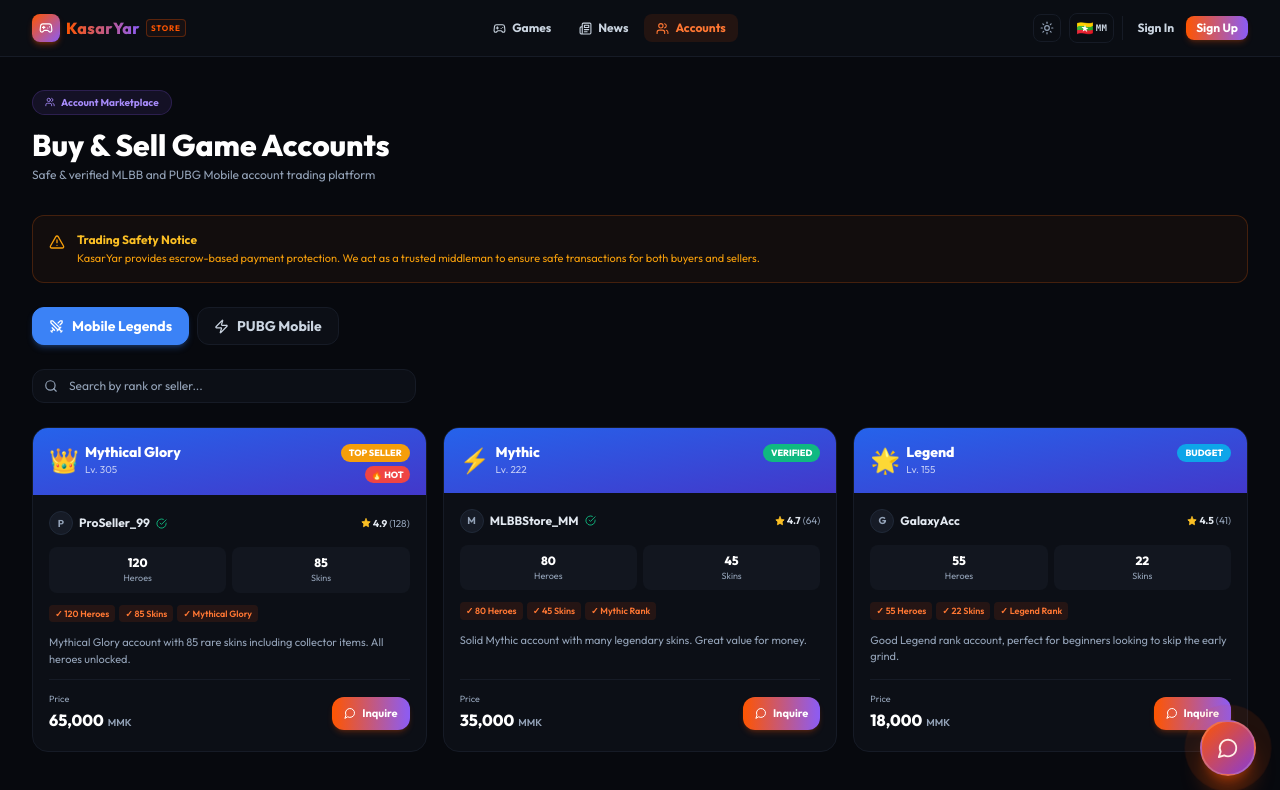
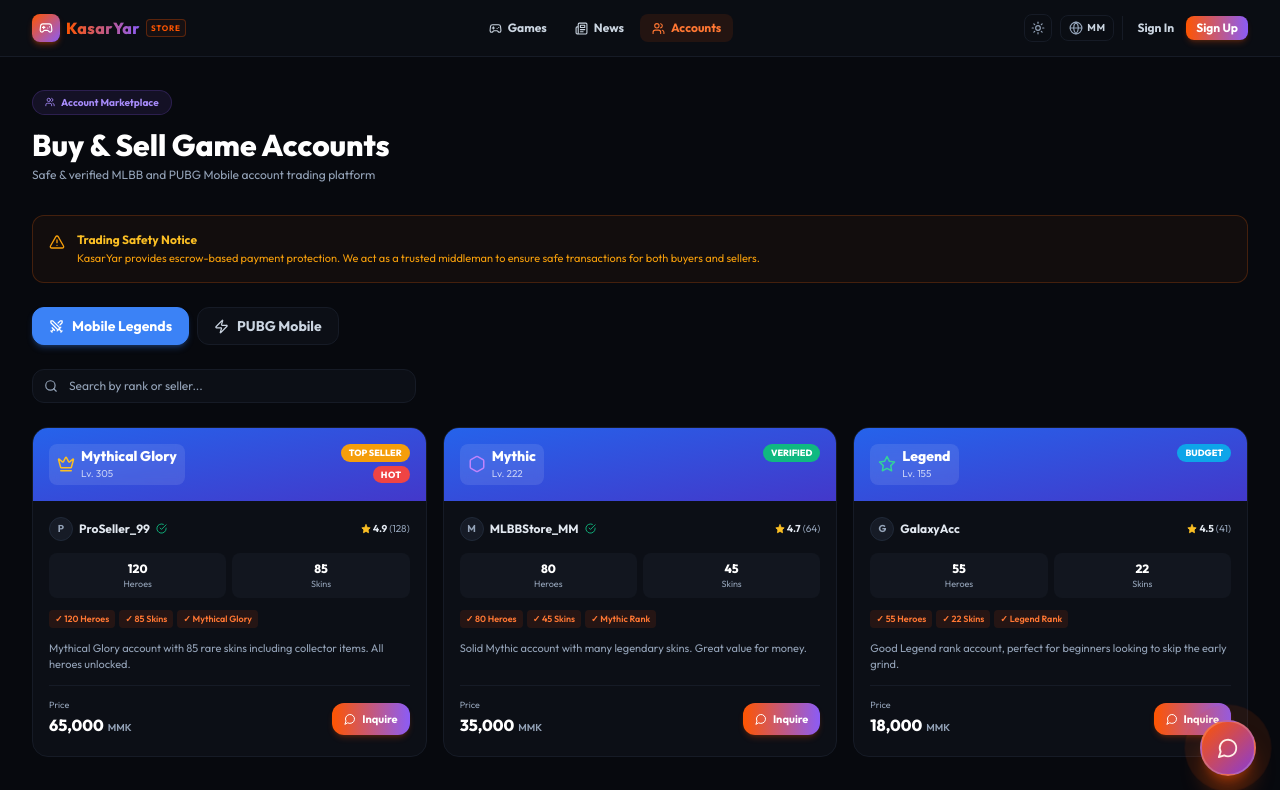
Before and after one commit to soeyehtut2002/kasaryar, a React (Vite) app in the folder frontend/: page /accounts in a window 1280 px wide. Shown: the top 790 px of the page. Built offline with nearby package versions, Linux system fonts and the light colour scheme.

Commit message:
Remove emojis and refine UI for a cleaner design

```diff
--- a/frontend/src/components/chat/FloatingChat.tsx
+++ b/frontend/src/components/chat/FloatingChat.tsx
@@ -51,7 +51,7 @@
   const t = {
     en: {
       tagline: 'We typically reply in minutes',
-      welcomeTitle: 'Hi there 👋',
+      welcomeTitle: 'Hi there',
       welcomeBody: 'Ask us anything, or share your feedback.',
       startChat: 'Start a conversation',
       viewAll: 'View all conversations',
@@ -69,7 +69,7 @@
     },
     mm: {
       tagline: 'ကျွန်ုပ်တို့ မိနစ်အနည်းငယ်အတွင်း ဖြေကြားပါမည်',
-      welcomeTitle: 'မင်္ဂလာပါ 👋',
+      welcomeTitle: 'မင်္ဂလာပါ',
       welcomeBody: 'ဘာမဆို မေးမြန်းနိုင်ပါသည်။',
       startChat: 'စကားစတင်ပြောဆိုပါ',
       viewAll: 'စကားပြောမှတ်တမ်းများ',
@@ -438,7 +438,7 @@
                             <span className="text-[9px] text-slate-400 shrink-0">{formatDate(room.updatedAt)}</span>
                           </div>
                           <p className="text-[11px] text-slate-500 dark:text-slate-400 truncate">
-                            {lastMsg ? (lastMsg.isAdmin ? '🟢 ' : '👤 ') + lastMsg.message : 'No messages yet'}
+                            {lastMsg ? (lastMsg.isAdmin ? 'Support: ' : 'You: ') + lastMsg.message : 'No messages yet'}
                           </p>
                         </div>
                       </button>
@@ -508,7 +508,7 @@
                     K
                   </div>
                   <div className="bg-white dark:bg-slate-800 border border-slate-100 dark:border-slate-700/50 text-slate-800 dark:text-slate-200 px-3.5 py-2.5 rounded-2xl rounded-tl-sm text-xs leading-relaxed shadow-sm">
-                    Hi there! How can we help you today? 👋
+                    Hi there! How can we help you today?
                   </div>
                 </div>
 
--- a/frontend/src/components/layout/Navbar.tsx
+++ b/frontend/src/components/layout/Navbar.tsx
@@ -4,7 +4,7 @@
 import { useLanguage } from '../../context/LanguageContext';
 import { useTheme } from '../../context/ThemeContext';
 import {
-  Shield, LogOut, LayoutDashboard, Sun, Moon,
+  Shield, LogOut, LayoutDashboard, Sun, Moon, Globe,
   Gamepad2, Newspaper, Users, Menu, X
 } from 'lucide-react';
 
@@ -100,10 +100,10 @@
             {/* Language */}
             <button
               onClick={() => setLanguage(language === 'en' ? 'mm' : 'en')}
-              className="px-1.5 py-1 text-xs font-extrabold rounded-lg border border-slate-200 dark:border-dark-800 text-slate-700 dark:text-slate-300 hover:bg-slate-100 dark:hover:bg-dark-800/50 transition-all flex items-center gap-0.5 cursor-pointer"
+              className="px-2 py-1 text-xs font-bold rounded-lg border border-slate-200 dark:border-dark-800 text-slate-700 dark:text-slate-300 hover:bg-slate-100 dark:hover:bg-dark-800/50 transition-all flex items-center gap-1 cursor-pointer"
             >
-              <span className="text-sm">{language === 'en' ? '🇲🇲' : '🇺🇸'}</span>
-              <span className="text-[9px] tracking-wider uppercase font-mono">{language === 'en' ? 'MM' : 'EN'}</span>
+              <Globe size={14} className="text-slate-400" />
+              <span className="text-[10px] tracking-wider uppercase">{language === 'en' ? 'MM' : 'EN'}</span>
             </button>
 
             {/* Auth */}
--- a/frontend/src/pages/AccountsPage.tsx
+++ b/frontend/src/pages/AccountsPage.tsx
@@ -1,7 +1,7 @@
 import React, { useState } from 'react';
 import { useLanguage } from '../context/LanguageContext';
 import {
-  Star, CheckCircle, AlertTriangle,
+  Star, CheckCircle, AlertTriangle, Award, Medal, Hexagon,
   MessageCircle, Search, Crown, Swords, Zap, Users
 } from 'lucide-react';
 
@@ -14,7 +14,7 @@
   rating: number;
   reviewCount: number;
   rank: string;
-  rankIcon: string;
+  rankIcon: React.ReactNode;
   level: number;
   heroes?: number;
   skins?: number;
@@ -34,7 +34,7 @@
 const LISTINGS: AccountListing[] = [
   {
     id: 1, game: 'MLBB', seller: 'ProSeller_99', rating: 4.9, reviewCount: 128,
-    rank: 'Mythical Glory', rankIcon: '👑', level: 305,
+    rank: 'Mythical Glory', rankIcon: <Crown size={18} className="text-amber-400" />, level: 305,
     heroes: 120, skins: 85,
     price: 65000, verified: true, hot: true,
     badge: 'TOP SELLER', badgeColor: 'bg-amber-500',
@@ -45,7 +45,7 @@
   },
   {
     id: 2, game: 'MLBB', seller: 'MLBBStore_MM', rating: 4.7, reviewCount: 64,
-    rank: 'Mythic', rankIcon: '⚡', level: 222,
+    rank: 'Mythic', rankIcon: <Hexagon size={18} className="text-purple-400" />, level: 222,
     heroes: 80, skins: 45,
     price: 35000, verified: true, hot: false,
     badge: 'VERIFIED', badgeColor: 'bg-emerald-500',
@@ -56,7 +56,7 @@
   },
   {
     id: 3, game: 'MLBB', seller: 'GalaxyAcc', rating: 4.5, reviewCount: 41,
-    rank: 'Legend', rankIcon: '🌟', level: 155,
+    rank: 'Legend', rankIcon: <Star size={18} className="text-emerald-400" />, level: 155,
     heroes: 55, skins: 22,
     price: 18000, verified: false, hot: false,
     badge: 'BUDGET', badgeColor: 'bg-sky-500',
@@ -67,7 +67,7 @@
   },
   {
     id: 4, game: 'PUBGM', seller: 'PUBGKing_01', rating: 4.8, reviewCount: 97,
-    rank: 'Conqueror', rankIcon: '💎', level: 80,
+    rank: 'Conqueror', rankIcon: <Crown size={18} className="text-red-400" />, level: 80,
     characters: 5, outfits: 60,
     price: 75000, verified: true, hot: true,
     badge: 'TOP SELLER', badgeColor: 'bg-amber-500',
@@ -78,7 +78,7 @@
   },
   {
     id: 5, game: 'PUBGM', seller: 'TopUp_Center', rating: 4.6, reviewCount: 53,
-    rank: 'Ace', rankIcon: '🏆', level: 65,
+    rank: 'Ace', rankIcon: <Award size={18} className="text-amber-300" />, level: 65,
     characters: 3, outfits: 30,
     price: 40000, verified: true, hot: false,
     badge: 'VERIFIED', badgeColor: 'bg-emerald-500',
@@ -89,7 +89,7 @@
   },
   {
     id: 6, game: 'PUBGM', seller: 'BudgetAcc_MM', rating: 4.2, reviewCount: 28,
-    rank: 'Platinum', rankIcon: '🥈', level: 45,
+    rank: 'Platinum', rankIcon: <Medal size={18} className="text-slate-300" />, level: 45,
     characters: 2, outfits: 12,
     price: 15000, verified: false, hot: false,
     badge: 'BUDGET', badgeColor: 'bg-sky-500',
@@ -194,8 +194,8 @@
             }`}>
               <div className="flex items-start justify-between">
                 <div>
-                  <div className="flex items-center gap-1.5 mb-1">
-                    <span className="text-2xl">{item.rankIcon}</span>
+                  <div className="flex items-center gap-1.5 mb-1 bg-white/10 w-fit px-2 py-1 rounded-lg backdrop-blur-sm">
+                    {item.rankIcon}
                     <div>
                       <p className="text-white font-black text-sm leading-tight">{item.rank}</p>
                       <p className="text-white/70 text-[10px]">Lv. {item.level}</p>
@@ -207,8 +207,8 @@
                     {item.badge}
                   </span>
                   {item.hot && (
-                    <span className="bg-red-500 text-white text-[9px] font-extrabold px-1.5 py-0.5 rounded-full flex items-center gap-0.5">
-                      🔥 HOT
+                    <span className="bg-red-500 text-white text-[9px] font-extrabold px-2 py-0.5 rounded-full tracking-wider">
+                      HOT
                     </span>
                   )}
                 </div>
```
